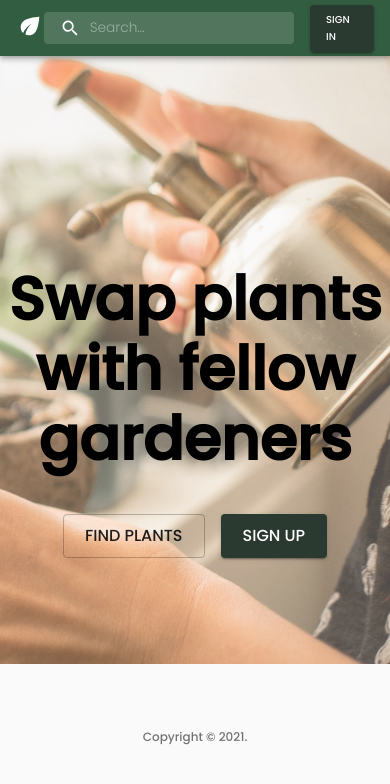
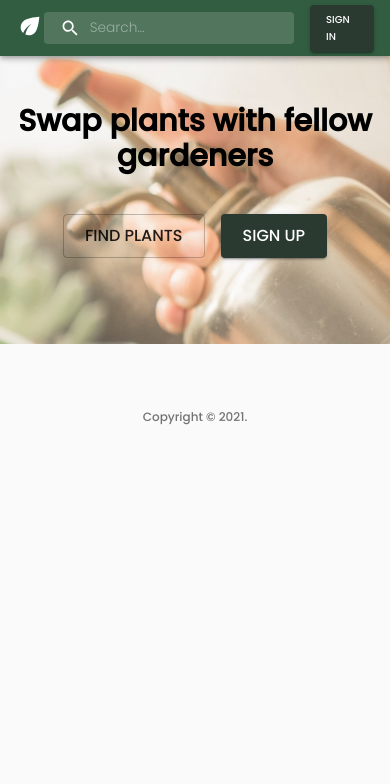
Before and after one commit to iwoork/plant-ui, a Next.js app: page / in a window 390 px wide. Shown: the top 784 px of the page. Built offline with nearby package versions, Linux system fonts and the light colour scheme.

Commit message:
Media query improvements on homepage

```diff
--- a/pages/index.tsx
+++ b/pages/index.tsx
@@ -28,7 +28,11 @@ const useStyles = makeStyles((theme: Theme) =>
         right: 0,
         position: 'absolute',
         zIndex: '-1'
-      }
+      },
+      [theme.breakpoints.down('md')]: {
+        padding: theme.spacing(10, 0),
+        height: 320,
+      },
     },
     actions: {
       margin: theme.spacing(5, 1),
@@ -40,7 +44,10 @@ const useStyles = makeStyles((theme: Theme) =>
       display: 'flex',
       justifyContent: 'center',
       alignItems: 'center',
-      fontWeight: 'bold'
+      fontWeight: 'bold',
+      [theme.breakpoints.down('md')]: {
+        fontSize: 30,
+      }
     }
   })
 );
```
